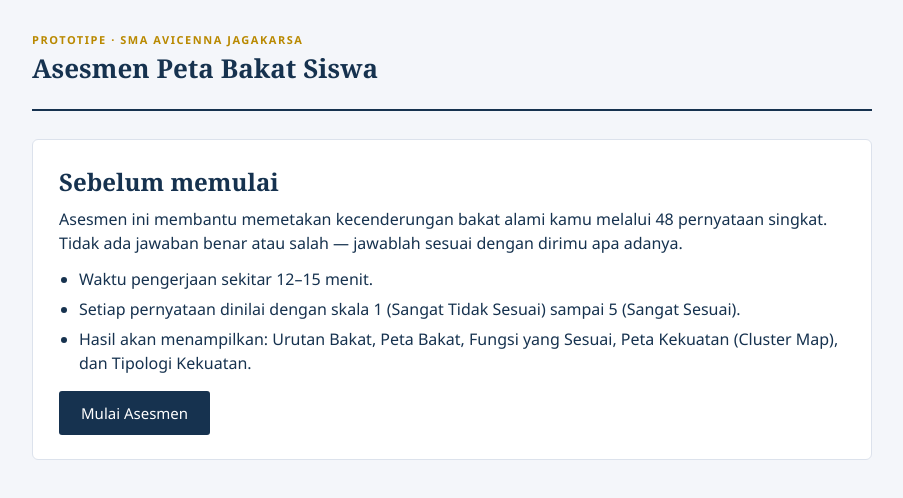
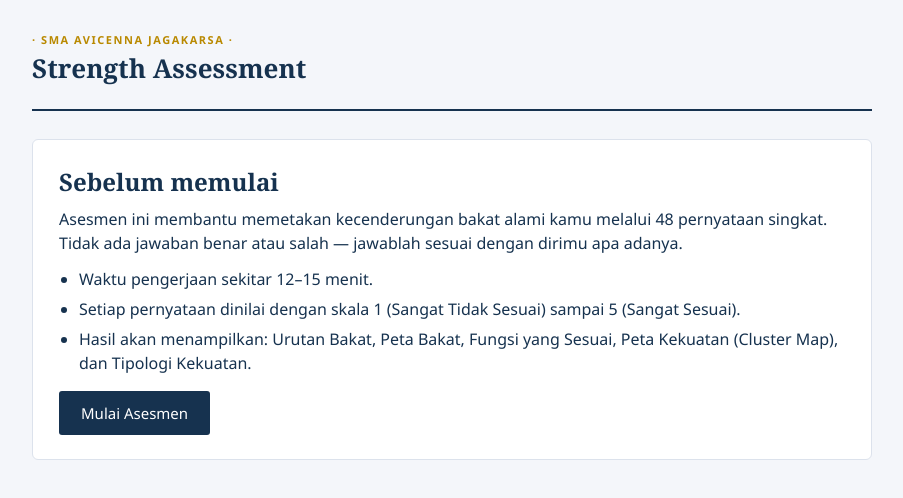
Before and after one commit to itsme-as/Strength-Assessment-Siswa-SMA-Avicenna-Jagakarsa, a plain HTML site: page index.html in a window 1280 px wide. Shown: the whole page, without its empty margins (188-1091 px from the left). Drawn offline with Linux system fonts and the light colour scheme.

```diff
--- a/index.html
+++ b/index.html
@@ -3,7 +3,7 @@
 <head>
 <meta charset="UTF-8">
 <meta name="viewport" content="width=device-width, initial-scale=1.0">
-<title>Prototipe Asesmen Peta Bakat Siswa</title>
+<title>Strength Assessment SMA Avicenna Jagakarsa</title>
 <style>
   :root{
     --ink:#16324F;
@@ -238,8 +238,8 @@
 
   <div class="masthead">
     <div>
-      <div class="eyebrow">Prototipe · SMA Avicenna Jagakarsa</div>
-      <h1>Asesmen Peta Bakat Siswa</h1>
+      <div class="eyebrow">· SMA Avicenna Jagakarsa ·</div>
+      <h1>Strength Assessment</h1>
     </div>
   </div>
   <div class="report-only" id="report-student-line" style="font-size:14px;margin:-18px 0 24px;color:var(--ink-soft);"></div>
```
